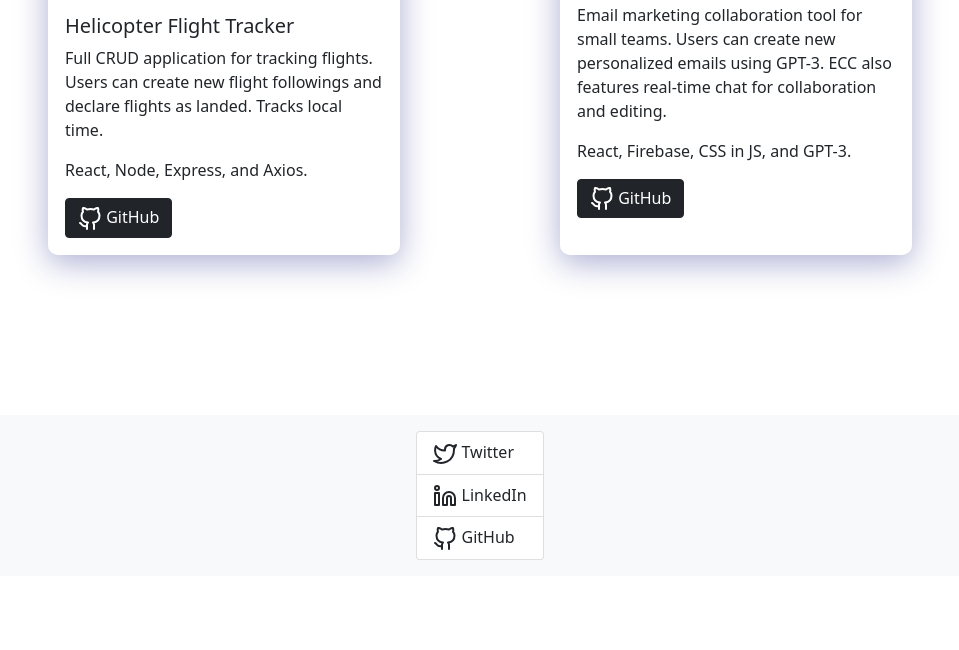
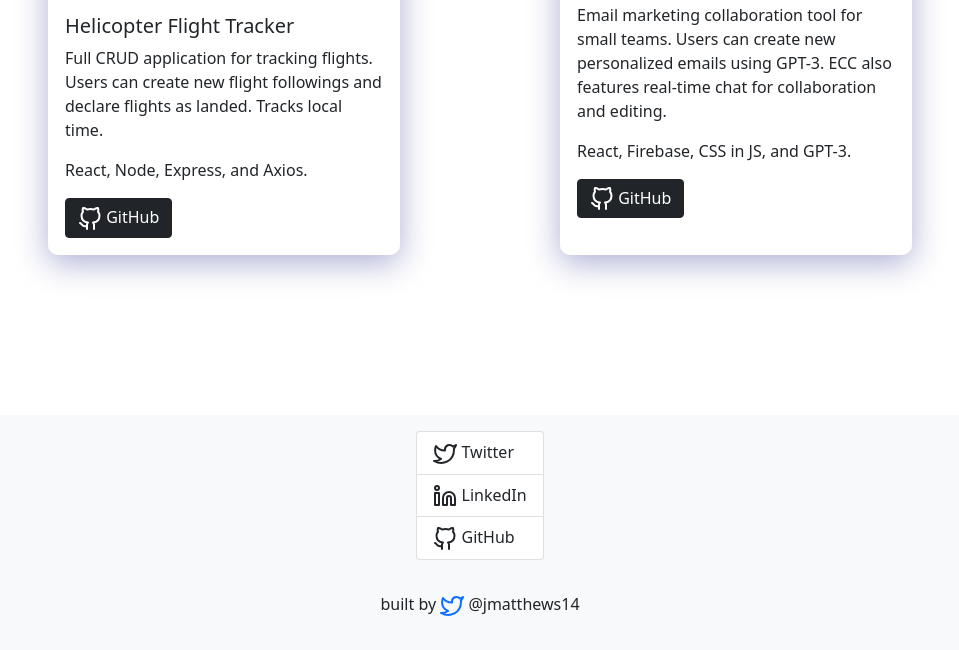
Before and after one commit to justmatt20/portfolio, a plain HTML site: page public/index.html in a window 1280 px wide. Shown: the part 1086-1736 px from the top of the page, without its empty margins (160-1119 px from the left). Before the commit the page ends 1662 px from the top, so only its background shows below. Drawn offline with nearby package versions, Linux system fonts and the light colour scheme.

Commit message:
built by

```diff
--- a/public/index.css
+++ b/public/index.css
@@ -74,6 +74,13 @@ h2 {
   margin-top: 4rem;
 }
 
+.built {
+  margin: 0 auto;
+  text-align: center;
+  margin-top: 2rem;
+  float: bottom;
+}
+
 @media only screen and (max-width: 968px) {
   .projects {
     flex-direction: column;
--- a/public/index.html
+++ b/public/index.html
@@ -110,7 +110,11 @@
 
 
         </div>
+        <div class ="built">
+          <p class="fw-lighter">built by <a href="https://twitter.com/jmatthews14"> <i class="feather" data-feather="twitter"></i></a> @jmatthews14</p>
+        </div>
       </footer>
+
     </div>
 
       <!--[if lt IE 7]>
```
Also changed, not shown: firebase.json (added), 5 other files.
